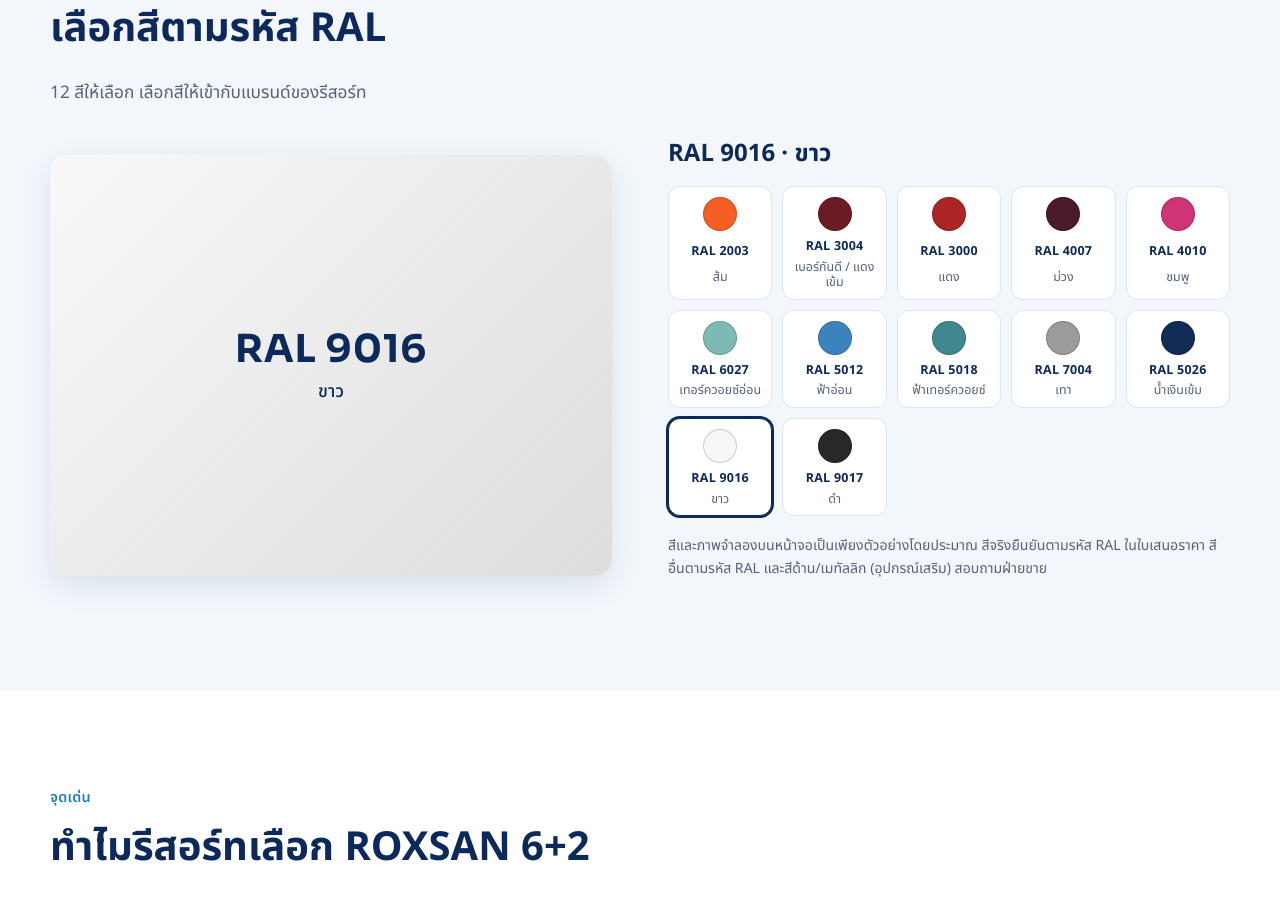
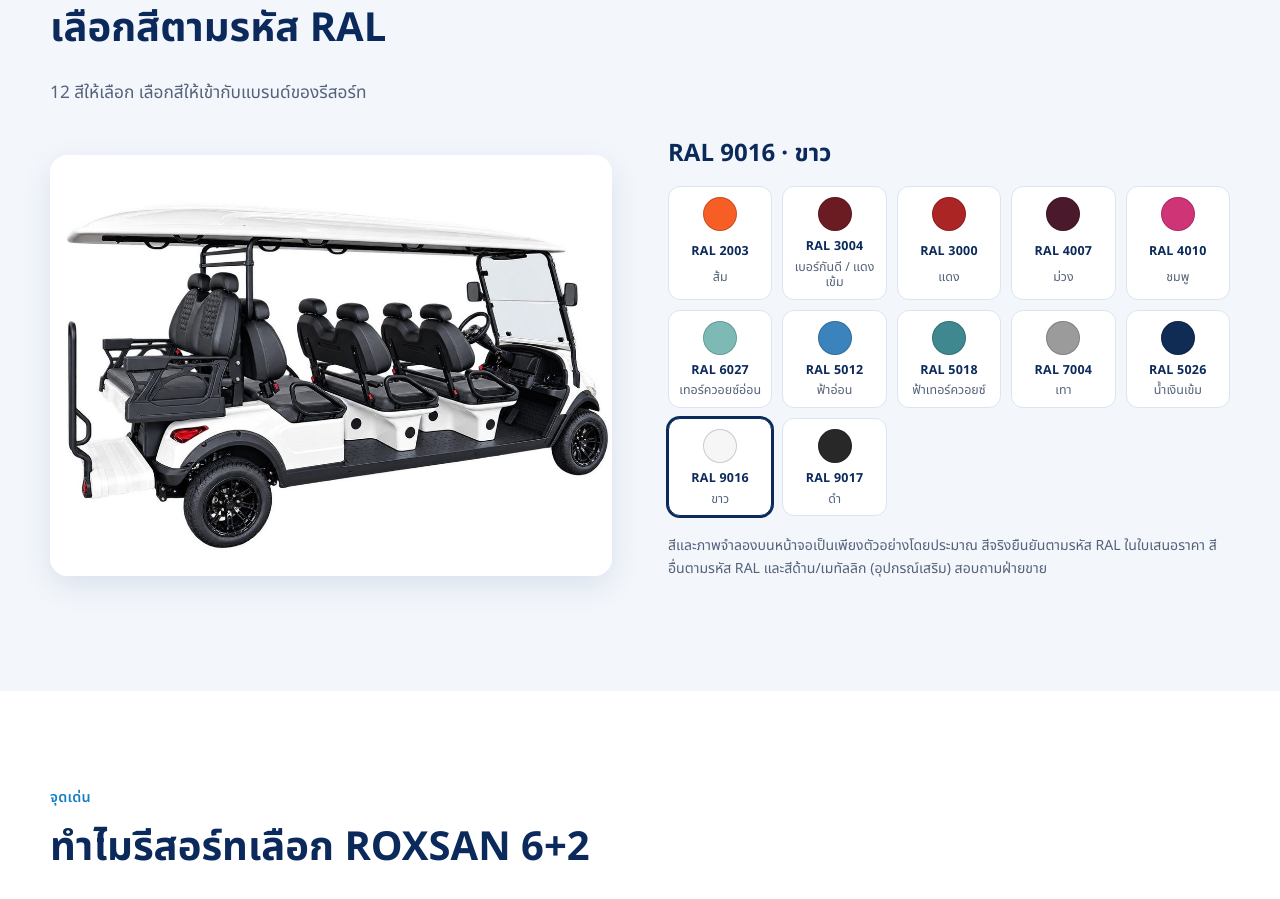
Before and after one commit to kongkiatkim/roxsan, a plain HTML site: page index.html in a window 1280 px wide. Shown: the part 2402-3301 px from the top of the page. Drawn offline with Linux system fonts and the light colour scheme.

Commit message:
Show a recoloured cart photo on the 6+2 page too
The 6+2 colour picker now previews the cart in each RAL colour, made by
recolouring the white side photo (body found by region classification
and a seeded watershed in tools/make_colors.py). Replaces the colour
chip. PDFs rebuilt.

Co-Authored-By: Claude Sonnet 5.5 <noreply@anthropic.com>

```diff
--- a/css/styles.css
+++ b/css/styles.css
@@ -138,12 +138,6 @@ h2 { font-size: clamp(1.6rem, 4.4vw, 2.5rem); color: var(--navy); font-weight: 7
 .sw-name { font-size: .78rem; color: var(--muted); line-height: 1.25; }
 .swatch:hover { border-color: var(--sky); }
 .swatch[aria-checked="true"] { border-color: var(--navy); box-shadow: 0 0 0 2px var(--navy); }
-.color-chip {
-  aspect-ratio: 4 / 3; display: grid; place-content: center; text-align: center; gap: 4px;
-  background: linear-gradient(135deg, rgba(255, 255, 255, .28), rgba(0, 0, 0, .10)), var(--c, #f6f6f6);
-}
-.chip-code { font: 700 clamp(1.6rem, 5vw, 2.4rem) var(--font); letter-spacing: .02em; }
-.chip-name { font-size: 1.1rem; font-weight: 500; }
 
 /* Cards */
 .cards { display: grid; gap: 16px; margin-top: 28px; }
--- a/index.html
+++ b/index.html
@@ -89,7 +89,7 @@
         <p class="lead" data-i18n="colors.sub"></p>
         <div class="colors reveal">
           <div class="color-preview">
-            <div class="color-chip" id="colorChip"><span class="chip-code"></span><span class="chip-name"></span></div>
+            <img id="colorImg" src="assets/colors/6p2-ral9016.jpg" data-img-base="assets/colors/6p2-" alt="" data-i18n-alt="color.preview" width="1100" height="825">
           </div>
           <div class="color-panel">
             <p class="color-name" id="colorName" aria-live="polite"></p>
--- a/js/app.js
+++ b/js/app.js
@@ -179,21 +179,14 @@
   }
 
   /* ---------- Colour picker ---------- */
-  // The 12 RAL colours come from js/colors.js. The picker section exists on both model pages;
-  // the 2+2 page shows a recoloured photo, the 6+2 page shows a colour chip (data-img-base decides).
+  // The 12 RAL colours come from js/colors.js. Both model pages show a recoloured photo of the cart:
+  // the image src is data-img-base + colour id (made by tools/make_colors.py).
   function colorById(id) {
     for (var i = 0; i < COLORS.length; i++) if (COLORS[i].id === id) return COLORS[i];
     return COLORS[0];
   }
 
   function colorLabel(c) { return c.code + " · " + pick(c.name); }
-
-  // Text colour that stays readable on top of a colour fill.
-  function onColor(hex) {
-    var n = parseInt(hex.slice(1), 16);
-    var lum = (0.299 * (n >> 16) + 0.587 * ((n >> 8) & 255) + 0.114 * (n & 255)) / 255;
-    return lum > 0.62 ? "#0b2a5b" : "#ffffff";
-  }
 
   function renderSwatches() {
     var host = document.getElementById("swatches");
@@ -242,13 +235,6 @@
     nameEl.textContent = colorLabel(c);
     var img = document.getElementById("colorImg");
     if (img) img.alt = t("color.preview") + ": " + colorLabel(c);
-    var chip = document.getElementById("colorChip");
-    if (chip) {
-      chip.style.setProperty("--c", c.hex);
-      chip.style.color = onColor(c.hex);
-      chip.querySelector(".chip-code").textContent = c.code;
-      chip.querySelector(".chip-name").textContent = pick(c.name);
-    }
   }
 
   function selectColor(id) {
```
Also changed, not shown: assets/colors/6p2-ral2003.jpg (added), assets/colors/6p2-ral3000.jpg (added), assets/colors/6p2-ral3004.jpg (added), assets/colors/6p2-ral4007.jpg (added), assets/colors/6p2-ral4010.jpg (added), assets/colors/6p2-ral5012.jpg (added), assets/colors/6p2-ral5018.jpg (added), assets/colors/6p2-ral5026.jpg (added), assets/colors/6p2-ral6027.jpg (added), assets/colors/6p2-ral7004.jpg (added), assets/colors/6p2-ral9016.jpg (added), assets/colors/6p2-ral9017.jpg (added), 4 other files.
